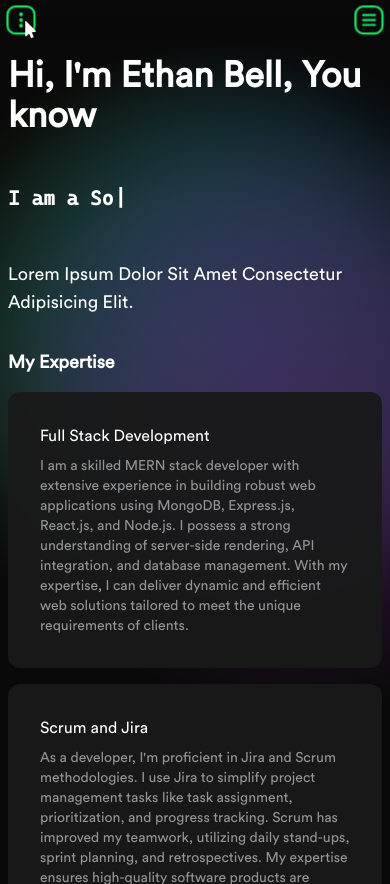
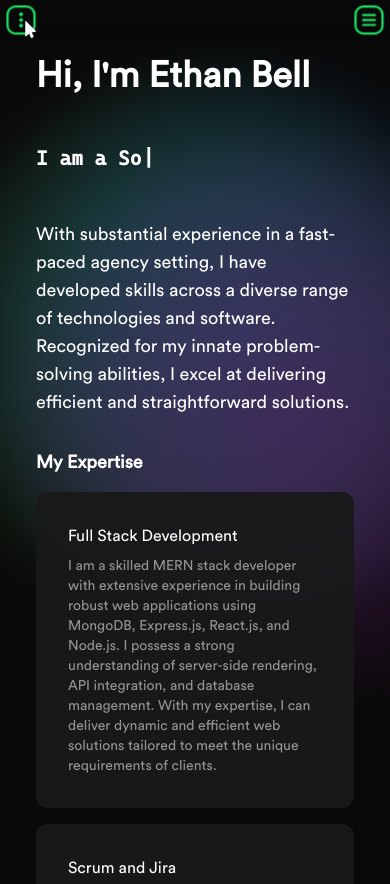
Before and after one commit to ethan33456/portfolio, a Next.js app: page / in a window 390 px wide. Built offline with nearby package versions, Linux system fonts and the light colour scheme.

Commit message:
update resume and bio

```diff
--- a/components/Common/Intro/Download.jsx
+++ b/components/Common/Intro/Download.jsx
@@ -2,7 +2,7 @@ import Link from 'next/link';
 const Download = ({ icon }) => {
   return (
     <>
-      <Link href='/osamajavaid-resume.pdf' target='_blank' className='flex flex-row text-LightGray items-center gap-x-4 pb-14 pt-4'>
+      <Link href='/resume.pdf' target='_blank' className='flex flex-row text-LightGray items-center gap-x-4 pb-14 pt-4'>
         <span className='text-Snow'>Download Resume</span>
         <span>{icon}</span>
       </Link>
--- a/components/HomeComponents/Banner.jsx
+++ b/components/HomeComponents/Banner.jsx
@@ -2,11 +2,11 @@ import Typewriter from 'typewriter-effect';
 
 const Banner = () => {
     return (
-        <div className="px-2 md:px-8 py-4 py-16">
+        <div className="px-9 md:px-8 py-4 py-16">
             <div className="flex flex-col">
                 <div className="flex flex-col gap-y-4">
                     <h1 className="text-Snow text-4xl lg:text-5xl font-bold mb-4">
-                        Hi, I'm Ethan Bell, You know
+                        Hi, I'm Ethan Bell
                     </h1>
                     <div className="py-4 font-cascadia-normal text-Snow pb-4 text-xl lg:text-2xl">
                         <span className="text-Snow font-bold">
@@ -23,7 +23,7 @@ const Banner = () => {
                         </span>
                     </div>
                     <p className="text-Snow text-lg lg:text-xl mt-4 max-w-2xl">
-                        Lorem Ipsum Dolor Sit Amet Consectetur Adipisicing Elit.
+                        With substantial experience in a fast-paced agency setting, I have developed skills across a diverse range of technologies and software. Recognized for my innate problem-solving abilities, I excel at delivering efficient and straightforward solutions.
                     </p>
                 </div>
             </div>
--- a/components/HomeComponents/Expertise/MyExpertise.jsx
+++ b/components/HomeComponents/Expertise/MyExpertise.jsx
@@ -12,8 +12,8 @@ const MyExpertise = () => {
 
     return (
         <>
-            <div className="px-2 md:px-8 py-4 text-lg font-bold text-Snow">My Expertise</div>
-            <div className="grid justify items-center grid-flow-row md:grid-cols-2 lg:grid-cols-3 grid-rows-auto gap-4 px-2 md:px-8 " >
+            <div className="px-9 md:px-8 py-4 text-lg font-bold text-Snow">My Expertise</div>
+            <div className="grid justify items-center grid-flow-row md:grid-cols-2 lg:grid-cols-3 grid-rows-auto gap-4 px-9 md:px-8 " >
 
                 {
                     isLoading ?
```
Also changed, not shown: 1 other file (tests, documents, lock files or other folders).
